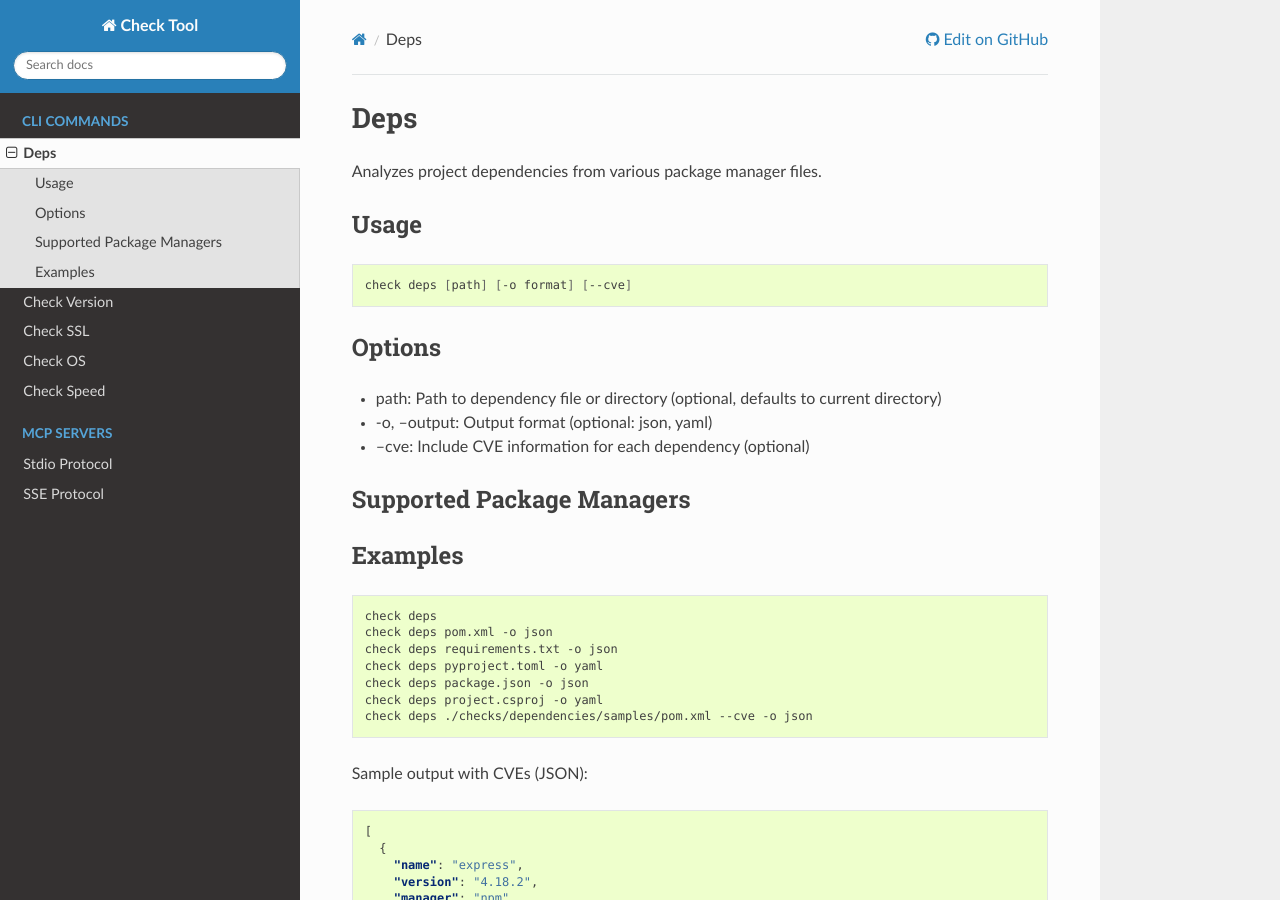
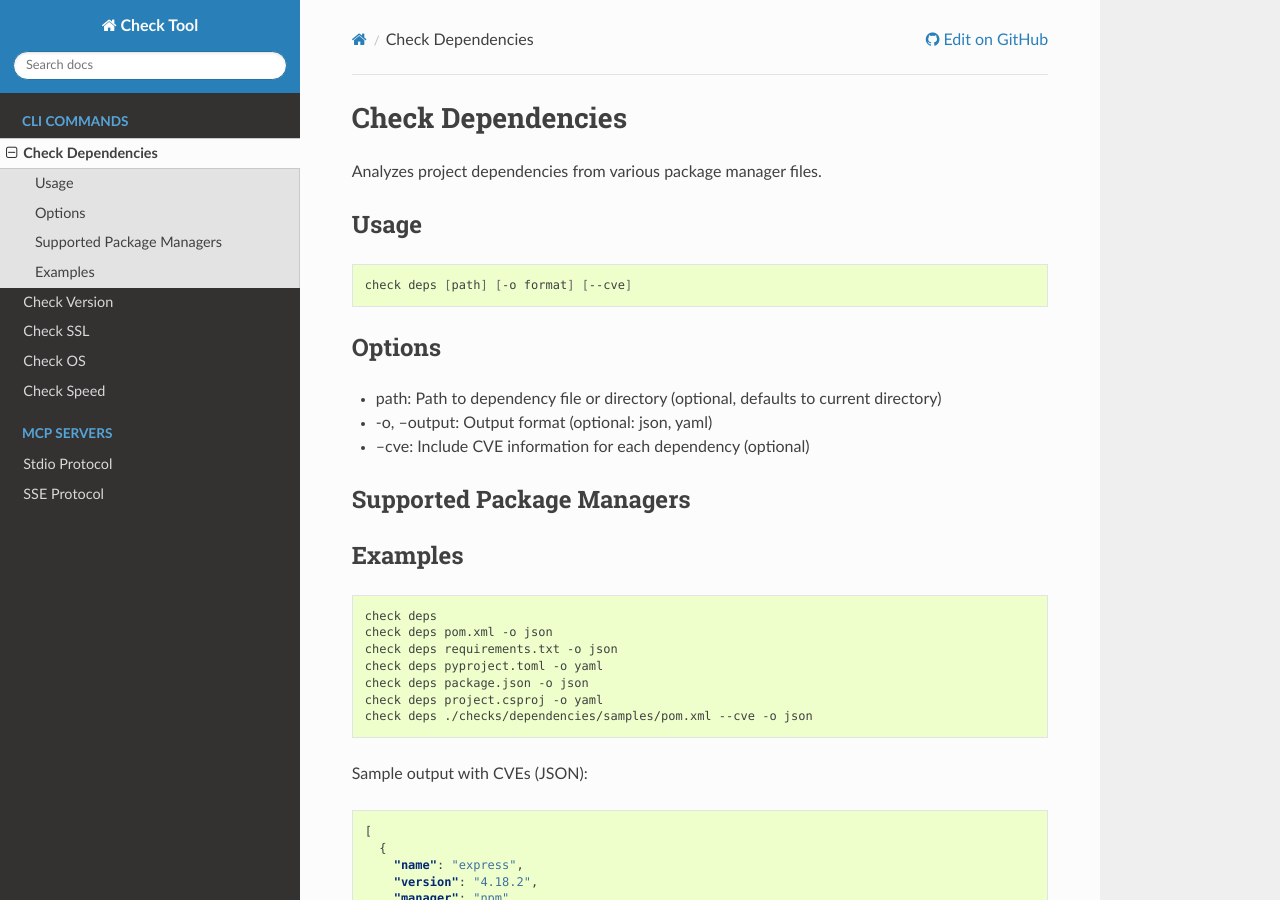
Before and after one commit to devopsifyco/check-cli, a Sphinx documentation site: the page built from docs/deps.rst, in a window 1280 px wide and 900 px high. Built offline with Sphinx 7.4.7 and the Read the Docs theme 3.1.0, drawn with Linux system fonts in a browser that asks for light colours.

Commit message:
update titile

```diff
--- a/docs/deps.rst
+++ b/docs/deps.rst
@@ -1,4 +1,4 @@
-Deps
+Check Dependencies
 ============
 
 Analyzes project dependencies from various package manager files.
```
